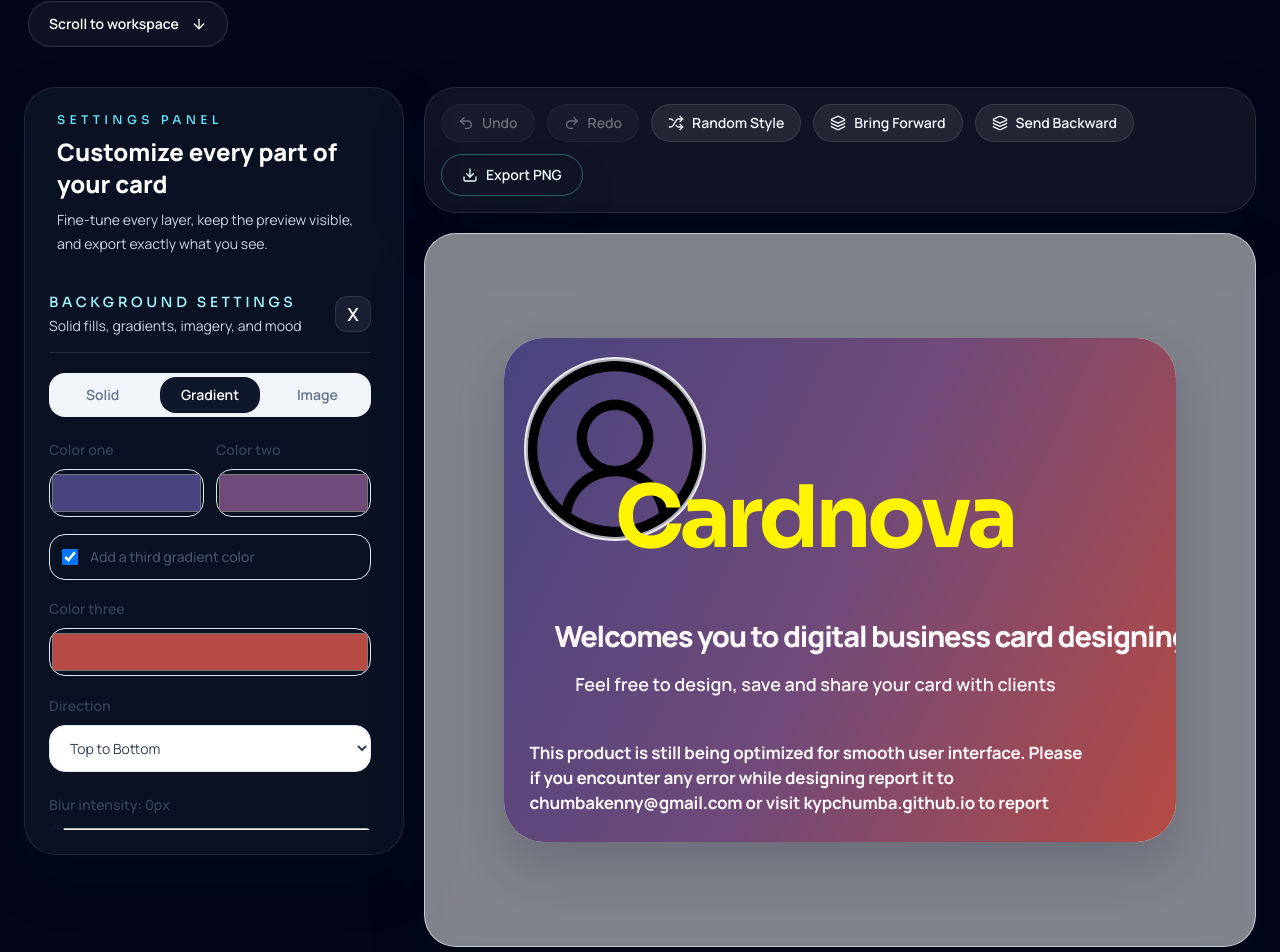
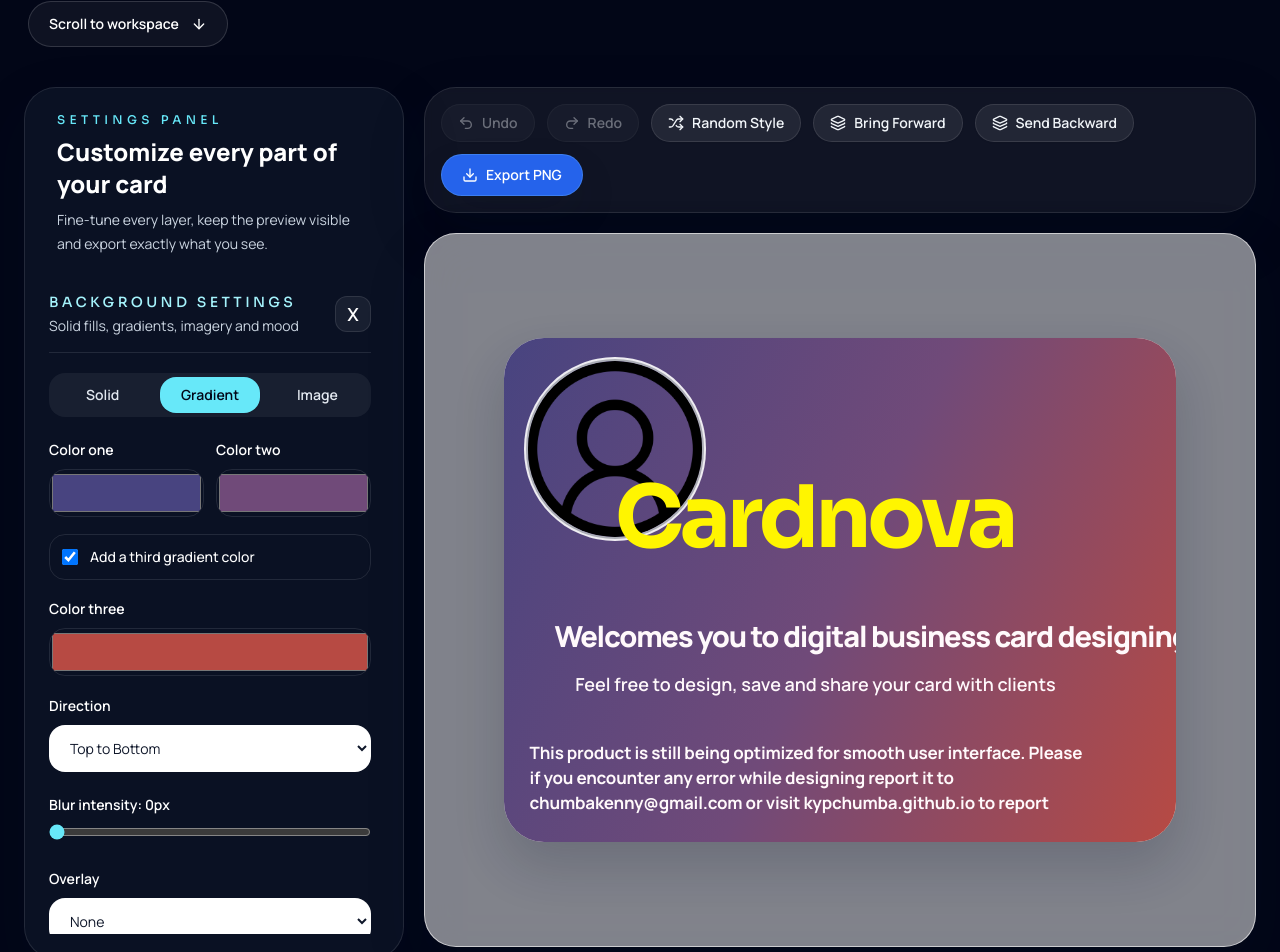
Before and after one commit to kypchumba/cardnova, a React (Vite) app: page / in a window 1280 px wide. Shown: the part 721-1673 px from the top of the page. Built offline with nearby package versions, Linux system fonts and the light colour scheme.

Commit message:
improved the settings panel responsiveness for smaller screens

```diff
--- a/src/App.jsx
+++ b/src/App.jsx
@@ -18,7 +18,8 @@ import {
   reorderElements,
 } from './utils'
 
-const STORAGE_KEY = 'business-card-generator-design'
+const STORAGE_KEY = 'business-card-generator-design-v2'
+const LEGACY_STORAGE_KEY = 'business-card-generator-design'
 
 const randomPalettes = [
   {
@@ -47,10 +48,36 @@ const randomPalettes = [
   },
 ]
 
+function isLegacyStarterDesign(design) {
+  const texts = Array.isArray(design?.elements)
+    ? design.elements
+        .filter((element) => element?.type === 'text')
+        .map((element) => String(element.text || ''))
+    : []
+
+  return texts.some(
+    (text) =>
+      text.includes('Ava Brooks') ||
+      text.includes('ava@studio.com') ||
+      text.includes('Creative Director'),
+  )
+}
+
 function loadInitialDesign() {
   try {
     const saved = localStorage.getItem(STORAGE_KEY)
-    return saved ? JSON.parse(saved) : defaultDesign
+    if (saved) {
+      const parsed = JSON.parse(saved)
+      return isLegacyStarterDesign(parsed) ? defaultDesign : parsed
+    }
+
+    const legacySaved = localStorage.getItem(LEGACY_STORAGE_KEY)
+    if (legacySaved) {
+      const parsedLegacy = JSON.parse(legacySaved)
+      return isLegacyStarterDesign(parsedLegacy) ? defaultDesign : parsedLegacy
+    }
+
+    return defaultDesign
   } catch {
     return defaultDesign
   }
@@ -112,6 +139,7 @@ export default function App() {
   useEffect(() => {
     designRef.current = design
     localStorage.setItem(STORAGE_KEY, JSON.stringify(design))
+    localStorage.removeItem(LEGACY_STORAGE_KEY)
   }, [design])
 
   useEffect(() => {
@@ -134,28 +162,15 @@ export default function App() {
 
   useEffect(() => {
     function handleKeyDown(event) {
-      const activeElement = document.activeElement
-      const isTypingTarget =
-        activeElement instanceof HTMLElement &&
-        (activeElement.isContentEditable ||
-          ['INPUT', 'TEXTAREA', 'SELECT'].includes(activeElement.tagName))
-
       if (!selectedId) {
         return
       }
 
-      const isDeleteKey =
-        event.key === 'Delete' ||
-        event.key === 'Backspace' ||
-        event.code === 'Delete' ||
-        event.code === 'Backspace'
+      const isDeleteKey = event.key === 'Delete' || event.code === 'Delete'
 
       if (isDeleteKey) {
-        if (isTypingTarget || editingTextId) {
-          return
-        }
-
         event.preventDefault()
+        event.stopPropagation()
         deleteSelectedElement()
         setActiveSection('elements')
       }
@@ -163,7 +178,7 @@ export default function App() {
 
     window.addEventListener('keydown', handleKeyDown, true)
     return () => window.removeEventListener('keydown', handleKeyDown, true)
-  }, [selectedId, editingTextId, design.elements])
+  }, [selectedId, design.elements])
 
   function commitChange(updater) {
     setDesign((current) => {
@@ -556,7 +571,7 @@ export default function App() {
     {
       id: 'background',
       title: 'Background Settings',
-      subtitle: 'Solid fills, gradients, imagery, and mood',
+      subtitle: 'Solid fills, gradients, imagery and mood',
       content: (
         <BackgroundControls
           background={design.background}
@@ -581,7 +596,7 @@ export default function App() {
     {
       id: 'elements',
       title: 'Element Controls',
-      subtitle: 'Add, select, and manage your freeform layers',
+      subtitle: 'Add, select and manage your freeform layers',
       content: (
         <ElementControls
           elements={design.elements}
@@ -597,7 +612,7 @@ export default function App() {
     {
       id: 'card',
       title: 'Card Styling',
-      subtitle: 'Shape, depth, padding, and transparency',
+      subtitle: 'Shape, depth, padding and transparency',
       content: (
         <CardStyleControls
           card={design.card}
@@ -634,7 +649,7 @@ export default function App() {
             </h1>
             <p className="mt-3 max-w-3xl text-sm leading-6 text-slate-300 lg:text-base">
               Drag text and images anywhere inside the canvas, fine-tune every
-              layer, and export the finished card exactly as it appears.
+              layer and export the finished card exactly as it appears.
             </p>
           </div>
 
@@ -653,7 +668,7 @@ export default function App() {
           id="workspace"
           className="grid min-h-[calc(100vh-2rem)] items-stretch gap-5 lg:h-[calc(100vh-2rem)] lg:grid-cols-[380px_minmax(0,1fr)]"
         >
-          <div className="hidden h-full min-h-0 lg:block">
+          <div className="hidden min-h-0 lg:block lg:h-[calc(100%+6.5rem)]">
             <Sidebar
               sections={sections}
               activeSection={activeSection}
@@ -668,7 +683,7 @@ export default function App() {
               <button
                 type="button"
                 onClick={() => setMobileSidebarOpen(true)}
-                className="inline-flex h-12 w-12 items-center justify-center rounded-2xl border border-white/70 bg-white/88 text-slate-900 shadow-panel backdrop-blur-xl"
+                className="inline-flex h-12 w-12 items-center justify-center rounded-2xl border border-white bg-white text-slate-900 shadow-panel"
                 aria-label="Open settings"
               >
                 <Menu size={20} />
@@ -737,13 +752,13 @@ export default function App() {
               <button
                 type="button"
                 onClick={() => setMobileSidebarOpen(false)}
-                className="inline-flex h-11 w-11 items-center justify-center rounded-2xl border border-white/70 bg-white/88 text-slate-900 shadow-panel backdrop-blur-xl"
+                className="inline-flex h-11 w-11 items-center justify-center rounded-2xl border border-white bg-white text-slate-900 shadow-panel"
                 aria-label="Close settings"
               >
                 <X size={18} />
               </button>
             </div>
-            <div className="max-h-[calc(100dvh-5.5rem)] overflow-hidden">
+            <div className="max-h-[calc(100dvh-5.5rem)] overflow-y-auto overscroll-contain">
               <Sidebar
                 sections={sections}
                 activeSection={activeSection}
--- a/src/components/BackgroundControls.jsx
+++ b/src/components/BackgroundControls.jsx
@@ -3,7 +3,7 @@ import { gradientDirections } from '../utils'
 function Field({ label, children }) {
   return (
     <label className="block space-y-2">
-      <span className="text-sm font-semibold text-slate-700">{label}</span>
+      <span className="text-sm font-semibold text-white">{label}</span>
       {children}
     </label>
   )
@@ -12,7 +12,7 @@ function Field({ label, children }) {
 export default function BackgroundControls({ background, onChange, onImageUpload }) {
   return (
     <div className="space-y-5">
-      <div className="grid grid-cols-3 gap-2 rounded-2xl bg-slate-100 p-1">
+      <div className="grid grid-cols-3 gap-2 rounded-2xl bg-white/[0.06] p-1">
         {['solid', 'gradient', 'image'].map((type) => (
           <button
             key={type}
@@ -20,8 +20,8 @@ export default function BackgroundControls({ background, onChange, onImageUpload
             onClick={() => onChange({ type })}
             className={`rounded-2xl px-3 py-2 text-sm font-semibold capitalize transition ${
               background.type === type
-                ? 'bg-slate-900 text-white shadow-sm'
-                : 'text-slate-500'
+                ? 'bg-cyan-300 text-slate-950 shadow-sm'
+                : 'text-slate-200'
             }`}
           >
             {type}
@@ -35,7 +35,7 @@ export default function BackgroundControls({ background, onChange, onImageUpload
             type="color"
             value={background.solidColor}
             onChange={(event) => onChange({ solidColor: event.target.value })}
-            className="h-12 w-full rounded-2xl border border-slate-200 bg-transparent"
+            className="h-12 w-full rounded-2xl border border-white/10 bg-transparent"
           />
         </Field>
       ) : null}
@@ -56,7 +56,7 @@ export default function BackgroundControls({ background, onChange, onImageUpload
                     ],
                   })
                 }
-                className="h-12 w-full rounded-2xl border border-slate-200 bg-transparent"
+                className="h-12 w-full rounded-2xl border border-white/10 bg-transparent"
               />
             </Field>
             <Field label="Color two">
@@ -72,17 +72,17 @@ export default function BackgroundControls({ background, onChange, onImageUpload
                     ],
                   })
                 }
-                className="h-12 w-full rounded-2xl border border-slate-200 bg-transparent"
+                className="h-12 w-full rounded-2xl border border-white/10 bg-transparent"
               />
             </Field>
           </div>
 
-          <label className="flex items-center gap-3 rounded-2xl border border-slate-200 px-3 py-3 text-sm font-medium text-slate-600">
+          <label className="flex items-center gap-3 rounded-2xl border border-white/10 px-3 py-3 text-sm font-medium text-white">
             <input
               type="checkbox"
               checked={background.useThirdColor}
               onChange={(event) => onChange({ useThirdColor: event.target.checked })}
-              className="h-4 w-4 rounded border-slate-300 text-slate-900"
+              className="h-4 w-4 rounded border-white/20 text-cyan-300"
             />
             Add a third gradient color
           </label>
@@ -101,7 +101,7 @@ export default function BackgroundControls({ background, onChange, onImageUpload
                     ],
                   })
                 }
-                className="h-12 w-full rounded-2xl border border-slate-200 bg-transparent"
+                className="h-12 w-full rounded-2xl border border-white/10 bg-transparent"
               />
             </Field>
           ) : null}
@@ -112,7 +112,7 @@ export default function BackgroundControls({ background, onChange, onImageUpload
               onChange={(event) =>
                 onChange({ gradientDirection: event.target.value })
               }
-              className="w-full rounded-2xl border border-slate-200 bg-white px-4 py-3 text-sm text-slate-700 outline-none"
+              className="w-full rounded-2xl border border-white/10 bg-white px-4 py-3 text-sm text-slate-900 outline-none"
             >
               {gradientDirections.map((direction) => (
                 <option key={direction.value} value={direction.value}>
@@ -130,7 +130,7 @@ export default function BackgroundControls({ background, onChange, onImageUpload
             type="file"
             accept="image/*"
             onChange={onImageUpload}
-            className="block w-full rounded-2xl border border-dashed border-slate-300 bg-slate-50 px-4 py-4 text-sm text-slate-500"
+            className="block w-full rounded-2xl border border-dashed border-white/20 bg-white/[0.04] px-4 py-4 text-sm text-white"
           />
         </Field>
       ) : null}
@@ -142,7 +142,7 @@ export default function BackgroundControls({ background, onChange, onImageUpload
           max="28"
           value={background.blur}
           onChange={(event) => onChange({ blur: Number(event.target.value) })}
-          className="w-full accent-slate-900"
+          className="w-full accent-cyan-300"
         />
       </Field>
 
@@ -150,7 +150,7 @@ export default function BackgroundControls({ background, onChange, onImageUpload
         <select
           value={background.overlay}
           onChange={(event) => onChange({ overlay: event.target.value })}
-          className="w-full rounded-2xl border border-slate-200 bg-white px-4 py-3 text-sm text-slate-700 outline-none"
+          className="w-full rounded-2xl border border-white/10 bg-white px-4 py-3 text-sm text-slate-900 outline-none"
         >
           <option value="none">None</option>
           <option value="dark">Dark glow</option>
@@ -166,7 +166,7 @@ export default function BackgroundControls({ background, onChange, onImageUpload
           step="0.05"
           value={background.opacity}
           onChange={(event) => onChange({ opacity: Number(event.target.value) })}
-          className="w-full accent-slate-900"
+          className="w-full accent-cyan-300"
         />
       </Field>
     </div>
--- a/src/components/Sidebar.jsx
+++ b/src/components/Sidebar.jsx
@@ -15,7 +15,7 @@ export default function Sidebar({
           Customize every part of your card
         </h1>
         <p className="mt-2 text-sm leading-6 text-slate-300">
-          Fine-tune every layer, keep the preview visible, and export exactly
+          Fine-tune every layer, keep the preview visible and export exactly
           what you see.
         </p>
       </div>
--- a/src/components/TextControls.jsx
+++ b/src/components/TextControls.jsx
@@ -3,7 +3,7 @@ import { fontOptions } from '../utils'
 function Field({ label, children }) {
   return (
     <label className="block space-y-2">
-      <span className="text-sm font-semibold text-cyan-100">{label}</span>
+      <span className="text-sm font-semibold text-white">{label}</span>
       {children}
     </label>
   )
@@ -30,7 +30,7 @@ export default function TextControls({
               onGlobalChange({ fontFamily: value })
             }
           }}
-          className="w-full rounded-2xl border border-white/10 bg-white/[0.08] px-4 py-3 text-sm text-white outline-none"
+          className="w-full rounded-2xl border border-white/10 bg-white px-4 py-3 text-sm text-slate-900 outline-none"
         >
           {fontOptions.map((font) => (
             <option key={font.value} value={font.value}>
--- a/src/components/ToolbarControls.jsx
+++ b/src/components/ToolbarControls.jsx
@@ -6,7 +6,7 @@ function ActionButton({ icon: Icon, label, onClick, disabled = false }) {
       type="button"
       onClick={onClick}
       disabled={disabled}
-      className="inline-flex items-center gap-2 rounded-full border border-white/10 bg-white/[0.08] px-4 py-2 text-sm font-semibold text-slate-100 shadow-sm transition hover:-translate-y-0.5 hover:border-white/20 hover:bg-white/[0.12] hover:text-white disabled:cursor-not-allowed disabled:opacity-40"
+      className="inline-flex items-center gap-2 rounded-full border border-white/10 bg-white/[0.08] px-4 py-2 text-sm font-semibold text-slate-100 shadow-sm transition hover:-translate-y-0.5 hover:border-white/20 hover:bg-white/[0.62] hover:text-white disabled:cursor-not-allowed disabled:opacity-40"
     >
       <Icon size={16} />
       {label}
@@ -45,7 +45,7 @@ export default function ToolbarControls({
       <button
         type="button"
         onClick={onExport}
-        className="inline-flex items-center gap-2 rounded-full border border-cyan-300/35 bg-cyan-300/18 px-5 py-2.5 text-sm font-semibold text-cyan-50 shadow-soft transition hover:-translate-y-0.5 hover:bg-cyan-300/24"
+        className="inline-flex items-center gap-2 rounded-full border border-blue-400/40 bg-blue-600 px-5 py-2.5 text-sm font-semibold text-white shadow-soft transition hover:-translate-y-0.5 hover:bg-blue-500"
       >
         <Download size={16} />
         Export PNG
```
Also changed, not shown: src/components/CardStyleControls.jsx (+11 -11 lines), src/components/ElementControls.jsx (+19 -18 lines), src/components/ExportControls.jsx (+6 -6 lines).
